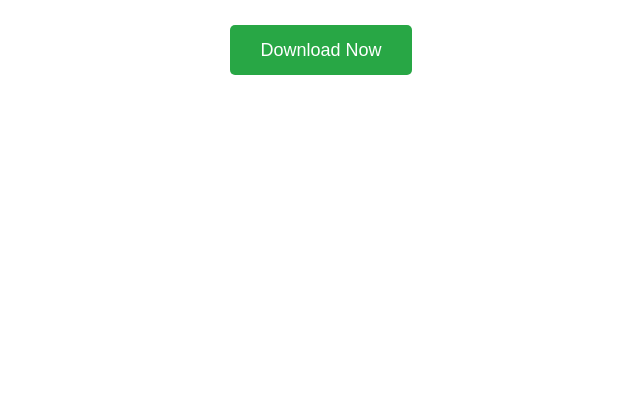
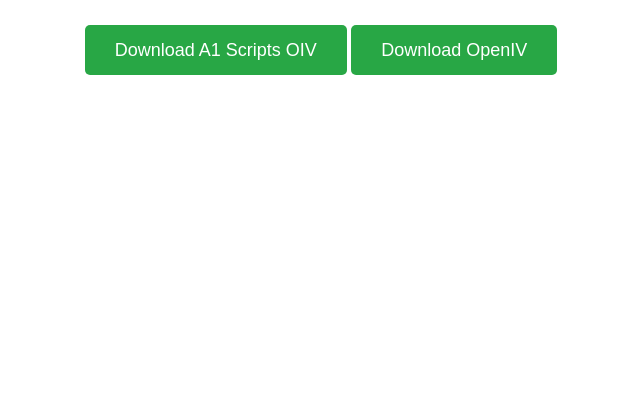
Before and after one commit to evtechcodr/A1ScriptsMod, a plain HTML site: page index.html in a window 1280 px wide. Shown: the part 406-800 px from the top of the page, without its empty margins (319-959 px from the left). Drawn offline with Linux system fonts and the light colour scheme.

Commit message:
Update index.html

```diff
--- a/index.html
+++ b/index.html
@@ -55,7 +55,8 @@
     <div class="container">
         <h1>A1ScriptsMod</h1>
         <p>Download the latest version of A1ScriptsMod for Grand Theft Auto V (Single Player)!</p>
-        <a href="https://github.com/evtechcodr/A1ScriptsMod/releases/latest/download/A1ScriptsMod.zip" class="download-button">Download Now</a>
+        <a href="https://github.com/evtechcodr/A1ScriptsMod/releases/download/V-0.1/A1.Scripts.Mod.By.EVTECH.Plays.oiv" class="download-button">Download A1 Scripts OIV</a>
+        <a href="https://github.com/evtechcodr/A1ScriptsMod/releases/download/V-0.1/OpenIVSetup.exe" class="download-button">Download OpenIV</a>
     </div>
 </body>
 </html>
```
